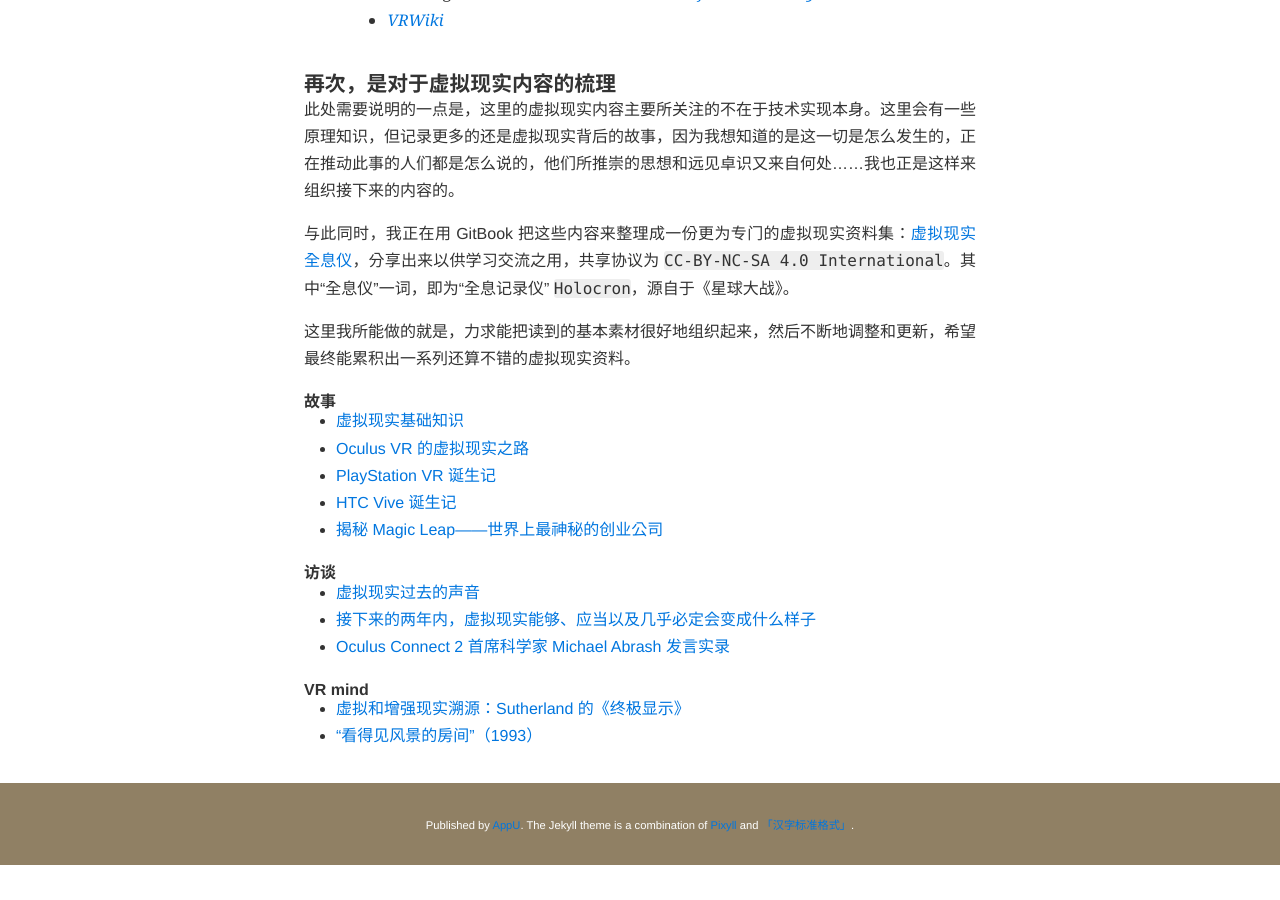
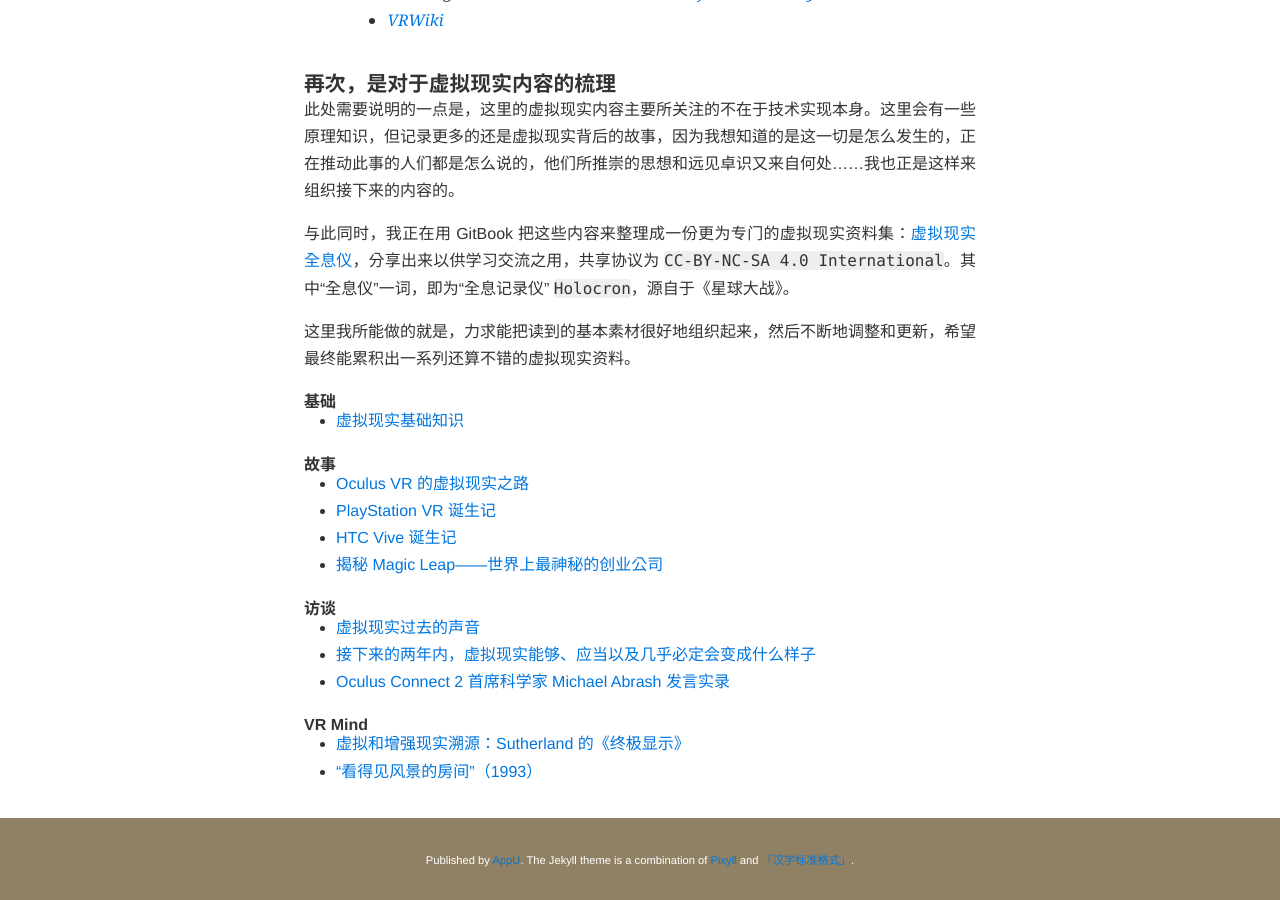
Before and after one commit to ABitCraft/ABitCraft.GitHub.io, a Jekyll site: the page built from VR.md, in a window 1280 px wide and 900 px high, scrolled down 955 px. Built offline with Jekyll 4.4.1, drawn with Linux system fonts in a browser that asks for light colours; before the commit the page ends 1820 px from its top, so only the background shows below that.

Commit message:
update VR

```diff
--- a/VR.md
+++ b/VR.md
@@ -33,9 +33,12 @@
 
 这里我所能做的就是，力求能把读到的基本素材很好地组织起来，然后不断地调整和更新，希望最终能累积出一系列还算不错的虚拟现实资料。
 
+#### 基础
+
++ [虚拟现实基础知识](http://bitandliteracy.github.io/VR-Basics)
+
 #### 故事
 
-+ [虚拟现实基础知识](http://bitandliteracy.github.io/VR-Basics)
 + [Oculus VR 的虚拟现实之路](http://bitandliteracy.github.io/Oculus)
 + [PlayStation VR 诞生记](http://bitandliteracy.github.io/PSVR)
 + [HTC Vive 诞生记](http://bitandliteracy.github.io/HTC-Vive)
@@ -47,7 +50,7 @@
 + [接下来的两年内，虚拟现实能够、应当以及几乎必定会变成什么样子](http://bitandliteracy.github.io/abrash-dev-days)
 + [Oculus Connect 2 首席科学家 Michael Abrash 发言实录](http://bitandliteracy.github.io/Abrash-OC2)
 
-#### VR mind
+#### VR Mind
 
 + [虚拟和增强现实溯源：Sutherland 的《终极显示》](http://bitandliteracy.github.io/The-Ultimate-Display)
 + [“看得见风景的房间”（1993）](http://bitandliteracy.github.io/CAVE)
```
